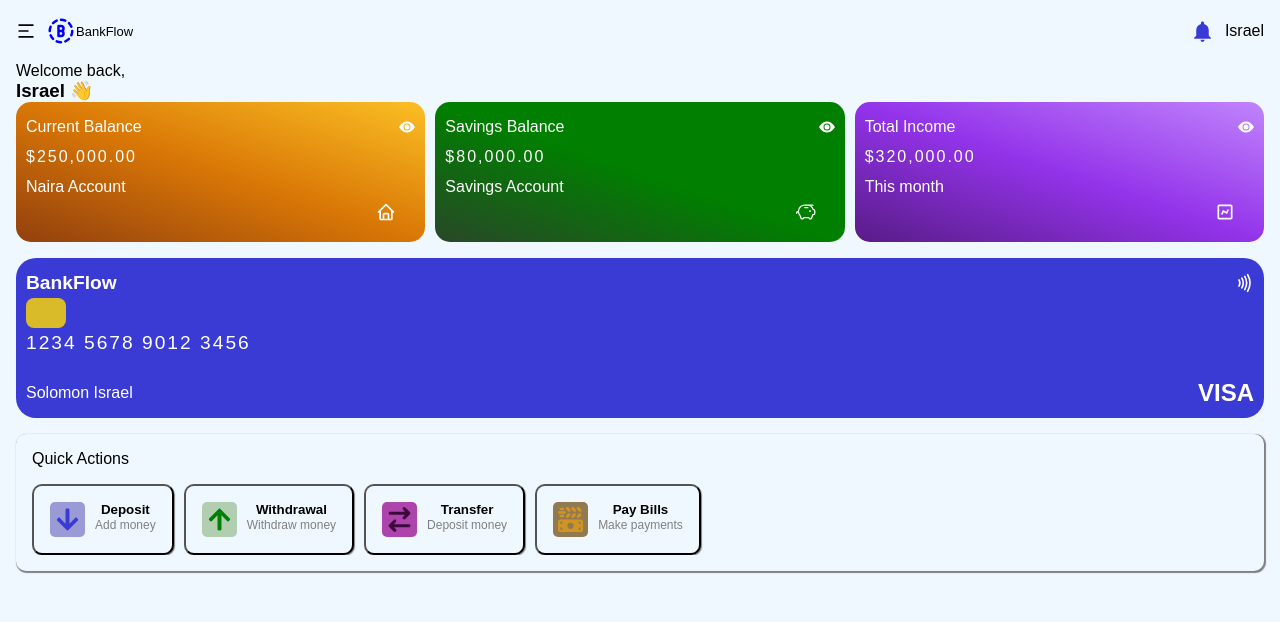
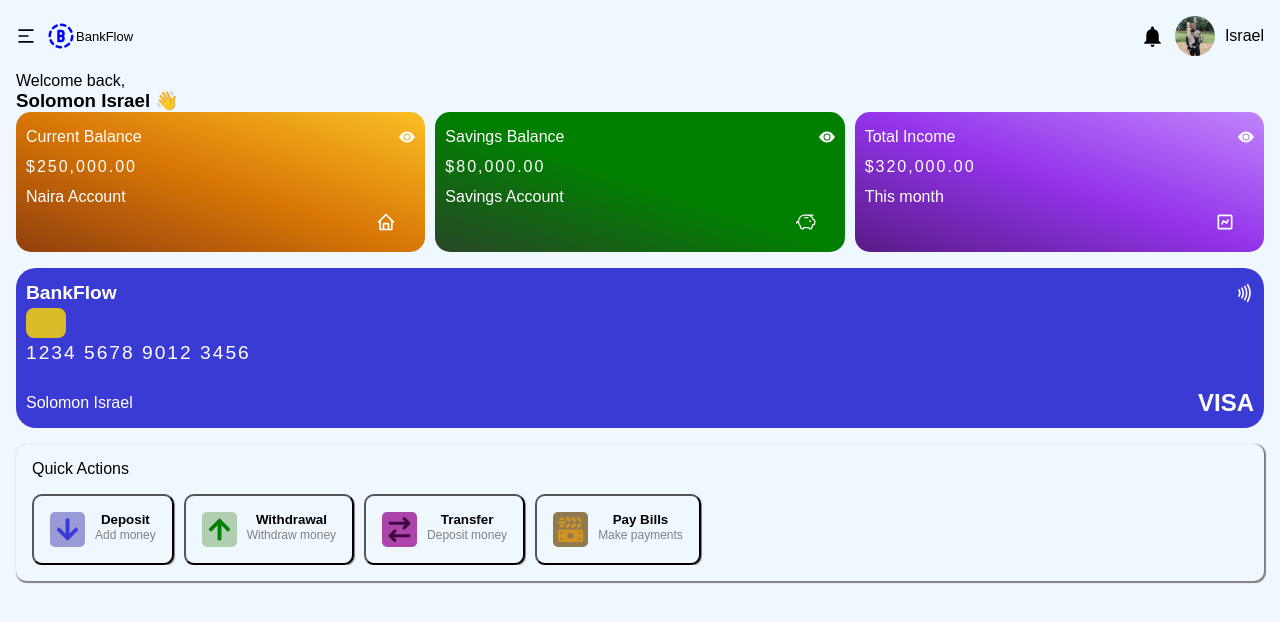
Before and after one commit to Solomon-israel/bank-app, a React (Vite) app: page / in a window 1280 px wide. Shown: the top 622 px of the page. Built offline with nearby package versions, Linux system fonts and the light colour scheme.

Commit message:
updated the header right

```diff
--- a/src/App.jsx
+++ b/src/App.jsx
@@ -31,7 +31,10 @@ export default function App() {
 
         <div className={styles.header_right}>
           <MdNotifications className={styles.notification_bell} />
-          <p>Israel</p>
+          <div className={styles.user_image}>
+            <img src="/user-image.png" alt="user" />
+          </div>
+          <p> Israel</p>
         </div>
       </section>
 
@@ -39,7 +42,7 @@ export default function App() {
       <section className={styles.cards}>
         <div className={styles.card_text}>
           <span>Welcome back,</span>
-          <h3>Israel 👋</h3>
+          <h3>Solomon Israel 👋</h3>
         </div>
 
         <div className={styles.balance_cards_container}>
--- a/src/App.module.css
+++ b/src/App.module.css
@@ -64,7 +64,13 @@ body {
 
 .notification_bell {
   font-size: 25px;
-  color: hsl(240, 64%, 53%);
+}
+
+.user_image {
+  width: 40px;
+  height: 40px;
+  border-radius: 50%;
+  overflow: hidden;
 }
 
 /* CARDS */
```
